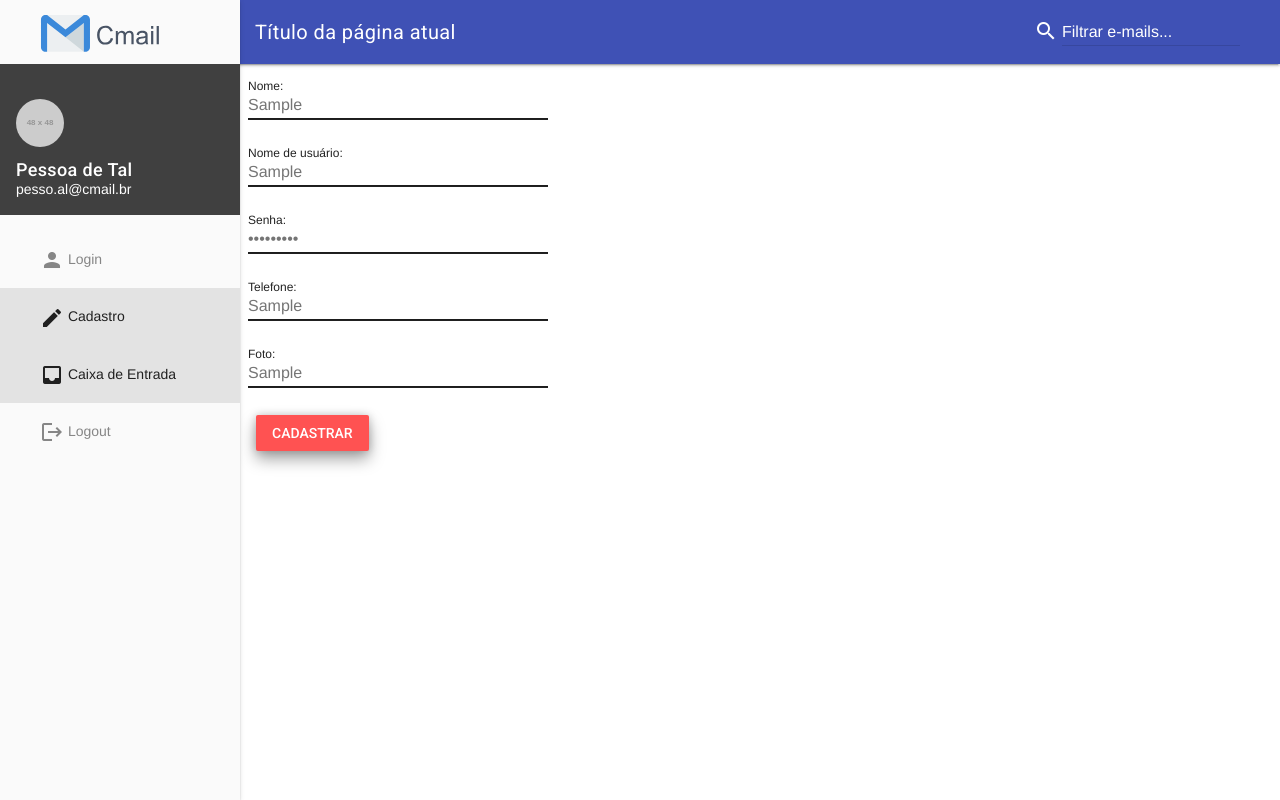
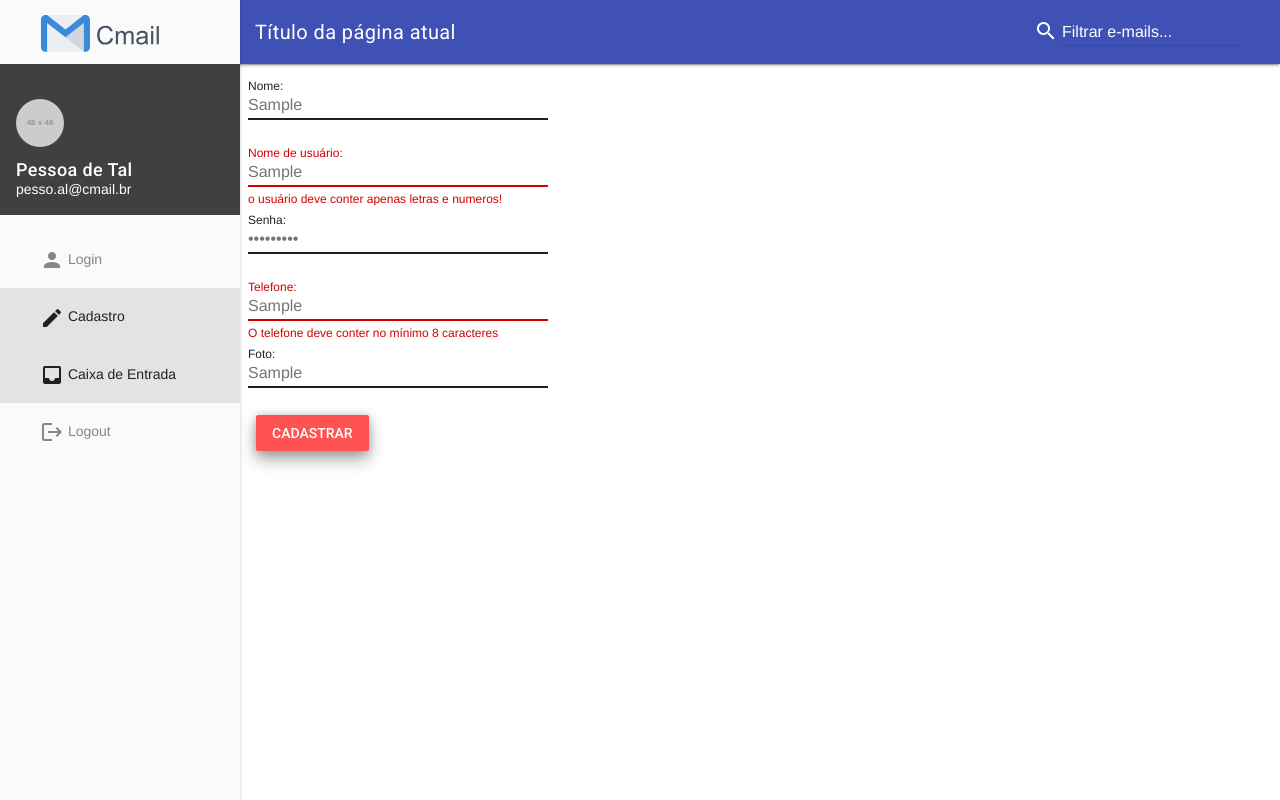
Before and after one commit to CaelumAulas/ng8481, an Angular app: page /cadastro in a window 1280 px wide. Both pictures are taken after typing "Sample", "Sample", "Sample123", "Sample", "Sample" into the empty fields and a click on the button "CADASTRAR". Built offline with nearby package versions, Linux system fonts and the light colour scheme.

Commit message:
Aula05 terminando validaçoes

```diff
--- a/src/app/modules/cadastro/cadastro.component.html
+++ b/src/app/modules/cadastro/cadastro.component.html
@@ -13,8 +13,7 @@
           <!-- nome -->
           <cmail-form-group idCampo="nome" textoDaLabel="Nome"
               [isInvalid]="nome.invalid && nome.touched">
-            <input formControlName="nome" required type="text" name="nome" cmailFormField>
-
+            <input minlength="2" maxlength="255" formControlName="nome" required type="text" name="nome" cmailFormField>
             <span *ngIf="nome.getError('required')" class="mdl-textfield__error">
               Informar um nome é obrigatório!
             </span>
@@ -32,27 +31,67 @@
           </cmail-form-group>
 
           <!-- username -->
-          <cmail-form-group idCampo="username" textoDaLabel="Nome de usuário" [isInvalid]="false">
-            <input formControlName="username" required type="text" name="username" cmailFormField>
-            <span class="mdl-textfield__error">Informar um usuário é obrigatório!</span>
+          <cmail-form-group idCampo="username" textoDaLabel="Nome de usuário"
+          [isInvalid]="usuario.invalid && usuario.touched">
+            <input  minlength="2" maxlength="255" formControlName="username" required type="text" name="username" cmailFormField>
+            <span *ngIf="usuario.getError('required')" class="mdl-textfield__error">
+              Informar um usuário é obrigatório!
+            </span>
+            <span *ngIf="usuario.getError('minlength')" class="mdl-textfield__error">
+              O usuário deve conter no mínimo
+              {{usuario.getError('minlength').requiredLength}}
+              caracteres
+            </span>
+            <span *ngIf="usuario.getError('maxlength')" class="mdl-textfield__error">
+              O nome deve conter no max {{usuario.getError('maxlength').requiredLength}} caracteres
+            </span>
+            <span *ngIf="usuario.getError('pattern') && !usuario.getError('minlength')" class="mdl-textfield__error">
+              o usuário deve conter apenas letras e numeros!
+            </span>
           </cmail-form-group>
 
           <!-- senha -->
-          <cmail-form-group idCampo="senha" textoDaLabel="Senha" [isInvalid]="false">
-            <input formControlName="senha" required type="password" name="senha" cmailFormField>
-            <span class="mdl-textfield__error">Informar uma senha é obrigatório!</span>
+          <cmail-form-group idCampo="senha" textoDaLabel="Senha"
+            [isInvalid]="senha.invalid && senha.touched">
+            <input  minlength="6" maxlength="255" formControlName="senha" required type="password" name="senha" cmailFormField>
+            <span *ngIf="senha.getError('required')" class="mdl-textfield__error">
+              Informar uma senha é obrigatório!
+            </span>
+            <span *ngIf="senha.getError('minlength')" class="mdl-textfield__error">
+              A senha deve conter no mínimo
+              {{senha.getError('minlength').requiredLength}}
+              caracteres
+            </span>
+            <span *ngIf="senha.getError('maxlength')" class="mdl-textfield__error">
+              O nome deve conter no max {{senha.getError('maxlength').requiredLength}} caracteres
+            </span>
           </cmail-form-group>
 
           <!-- telefone -->
-          <cmail-form-group idCampo="telefone" textoDaLabel="Telefone" [isInvalid]="false">
-            <input formControlName="telefone" required type="text" name="telefone" cmailFormField>
-            <span class="mdl-textfield__error">Informar um telefone é obrigatório!</span>
+          <cmail-form-group idCampo="telefone" textoDaLabel="Telefone"
+            [isInvalid]="telefone.invalid && telefone.touched">
+            <input minlength="8" maxlength="9" formControlName="telefone" required type="text" name="telefone" cmailFormField>
+            <span *ngIf="telefone.getError('required')" class="mdl-textfield__error">
+              Informar um telefone é obrigatório!
+            </span>
+            <span *ngIf="telefone.getError('minlength')" class="mdl-textfield__error">
+              O telefone deve conter no mínimo
+              {{telefone.getError('minlength').requiredLength}}
+              caracteres
+            </span>
+            <span *ngIf="telefone.getError('maxlength')" class="mdl-textfield__error">
+              O nome deve conter no max {{telefone.getError('maxlength').requiredLength}} caracteres
+            </span>
+            <span *ngIf="telefone.getError('pattern') && !telefone.getError('minlength')" class="mdl-textfield__error">
+              o telefone deve conter apenas letras e numeros!
+            </span>
           </cmail-form-group>
 
           <!-- avatar -->
-          <cmail-form-group idCampo="avatar" textoDaLabel="Foto" [isInvalid]="false">
+          <cmail-form-group idCampo="avatar" textoDaLabel="Foto"
+           [isInvalid]="avatar.invalid && avatar.touched">
             <input formControlName="avatar" required type="text" name="avatar" cmailFormField>
-            <span class="mdl-textfield__error">Informar um avatar é obrigatório!</span>
+            <span *ngIf="avatar.getError('required')" class="mdl-textfield__error">Informar um avatar é obrigatório!</span>
           </cmail-form-group>
 
           <div class="mdl-card__actions">
--- a/src/app/modules/cadastro/cadastro.component.ts
+++ b/src/app/modules/cadastro/cadastro.component.ts
@@ -28,7 +28,7 @@ export class CadastroComponent implements OnInit {
 
   private validadoresSenha = Validators.compose([
     Validators.required,
-    Validators.minLength(2),
+    Validators.minLength(6),
     Validators.maxLength(255)
   ]);
 
@@ -40,14 +40,14 @@ export class CadastroComponent implements OnInit {
   ]);
 
   public nome = new FormControl('', this.validadoresNome);
-  public username = new FormControl('', this.validadoresUsername);
+  public usuario = new FormControl('', this.validadoresUsername);
   public senha = new FormControl('', this.validadoresSenha);
   public avatar = new FormControl('', Validators.required);
   public telefone = new FormControl('', this.validadoresTelefone);
 
   public formCadastro = new FormGroup({
     nome: this.nome,
-    username: this.username,
+    username: this.usuario,
     senha: this.senha,
     avatar: this.avatar,
     telefone: this.telefone,
```
